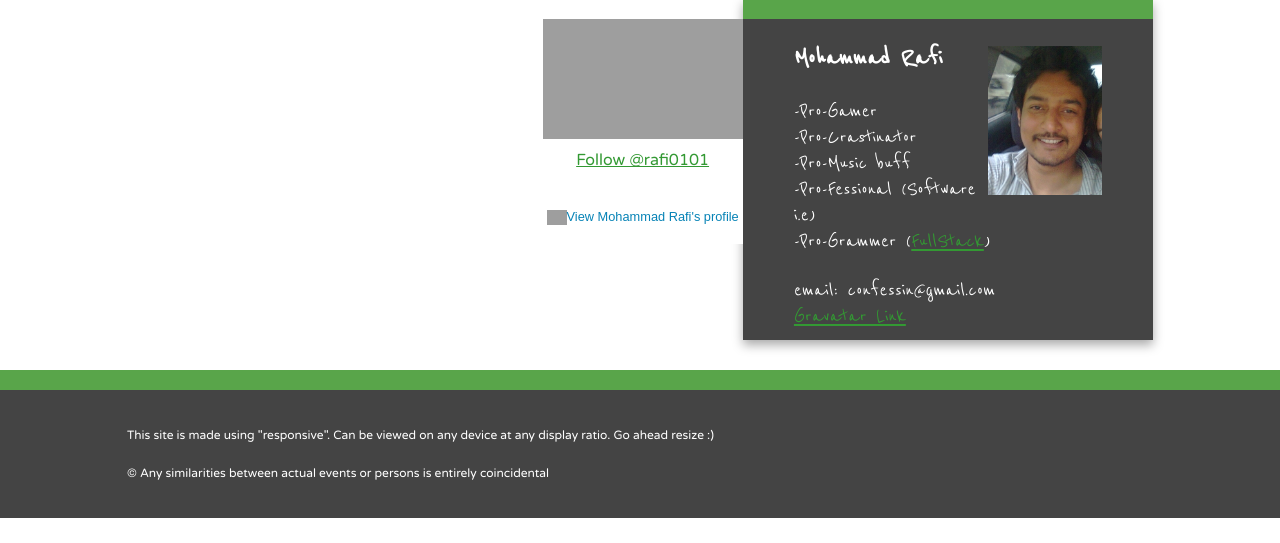
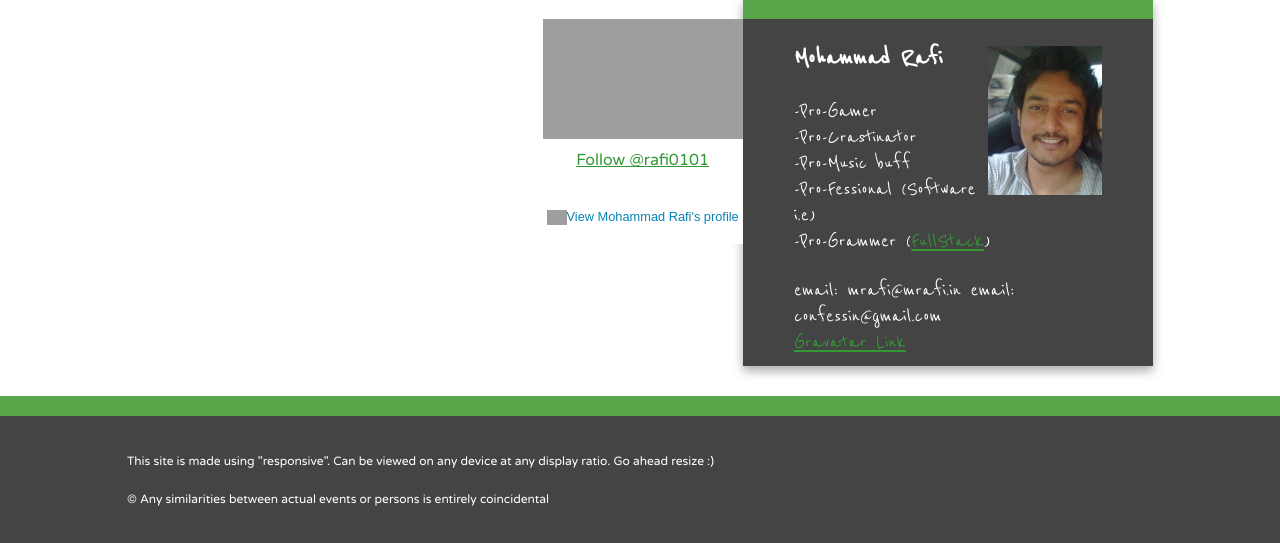
Before and after one commit to confessin/mysite, a Python web app: template templates/base.html in a window 1280 px wide. Shown: the part 127-670 px from the top of the page. Run offline with Jinja, Linux system fonts and the light colour scheme; the template is opened without the code that fills it, so the values that code supplies are empty; some libraries are stand-ins or nearby versions; grey boxes are pictures that could not be loaded.

Commit message:
Added 1 more email.

```diff
--- a/templates/base.html
+++ b/templates/base.html
@@ -46,6 +46,7 @@
                 -Pro-Music buff<br />
                 -Pro-Fessional (Software i.e)<br/>
                 -Pro-Grammer (<a href="http://www.facebook.com/note.php?note_id=461505383919" target="_blank">FullStack</a>)<br/></p>
+                <span>email: mrafi@mrafi.in</span>
                 <span>email: confessin@gmail.com</span>
                 <div class="vcard">
                     <a class="url fn" href="http://en.gravatar.com/confessin" target="_blank">Gravatar Link</a>
```
